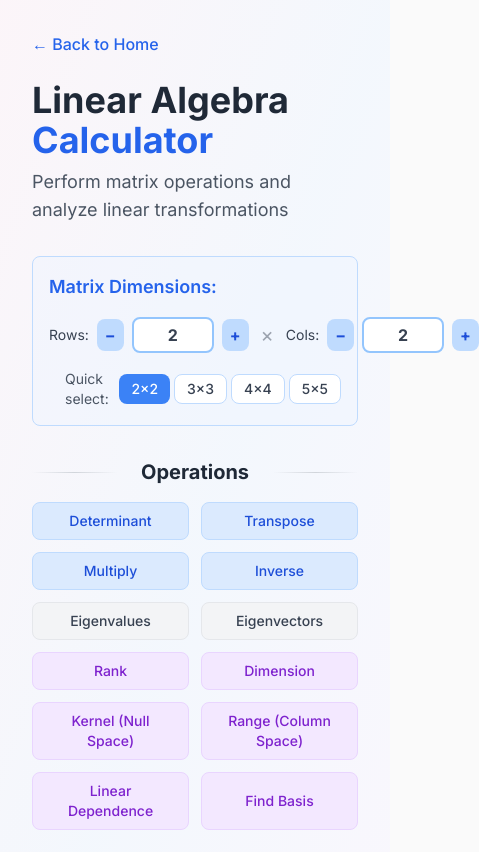
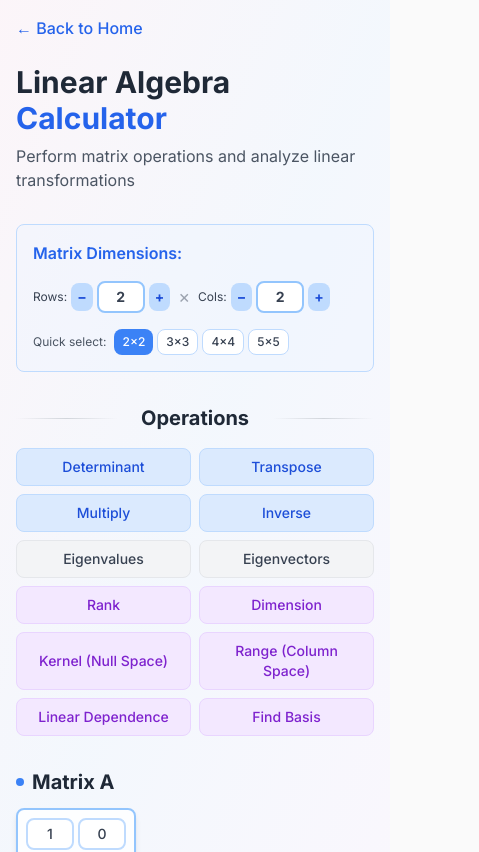
Before and after one commit to juliank1m/course-tools, a Next.js app: page /tools/linear-algebra in a window 390 px wide. Shown: the top 852 px of the page, 479 px wide, since content can reach past the window. Built offline with nearby package versions, Linux system fonts and the light colour scheme.

Commit message:
fix page formatting issues on other devices

```diff
--- a/app/page.tsx
+++ b/app/page.tsx
@@ -53,7 +53,7 @@ export default function Home() {
           <span className="text-gray-800">Course </span>
           <span className="text-blue-600">Tools</span>
         </h1>
-        <p className="text-xl text-gray-600 mb-12">
+        <p className="text-base sm:text-xl text-gray-600 mb-8 sm:mb-12">
           A collection of helpful calculators and utilities for your academic courses
         </p>
 
@@ -75,10 +75,10 @@ export default function Home() {
               <Link
                 key={tool.name}
                 href={tool.href}
-                className={`block p-6 border-2 rounded-lg hover:shadow-md transition-all backdrop-blur-sm ${colorClasses[tool.color as keyof typeof colorClasses]}`}
+                className={`block p-4 sm:p-6 border-2 rounded-lg hover:shadow-md transition-all backdrop-blur-sm ${colorClasses[tool.color as keyof typeof colorClasses]}`}
               >
                 <div className="flex items-start justify-between mb-2">
-                  <h2 className="text-xl font-semibold text-gray-800">{tool.name}</h2>
+                  <h2 className="text-lg sm:text-xl font-semibold text-gray-800">{tool.name}</h2>
                   <span className={`text-xs px-2 py-1 rounded-full font-medium ${badgeClasses[tool.color as keyof typeof badgeClasses]}`}>
                     {tool.category}
                   </span>
--- a/app/tools/linear-algebra/page.tsx
+++ b/app/tools/linear-algebra/page.tsx
@@ -666,7 +666,7 @@ export default function LinearAlgebraPage() {
   };
 
   return (
-    <main className="min-h-screen p-8 bg-gradient-to-br from-pink-50/60 via-blue-50/60 to-purple-50/60">
+    <main className="min-h-screen p-4 md:p-8 bg-gradient-to-br from-pink-50/60 via-blue-50/60 to-purple-50/60">
       <div className="max-w-6xl mx-auto">
         <Link
           href="/"
@@ -676,24 +676,24 @@ export default function LinearAlgebraPage() {
         </Link>
 
         <div className="mb-8">
-          <h1 className="text-4xl font-bold mb-2">
+          <h1 className="text-3xl sm:text-4xl font-bold mb-2">
             <span className="text-gray-800">Linear Algebra </span>
             <span className="text-blue-600">Calculator</span>
           </h1>
-          <p className="text-gray-600 text-lg">Perform matrix operations and analyze linear transformations</p>
+          <p className="text-gray-600 text-base sm:text-lg">Perform matrix operations and analyze linear transformations</p>
         </div>
 
         <div className="mb-8 p-4 bg-blue-50/50 border border-blue-200 rounded-lg">
-          <div className="flex items-center gap-4 flex-wrap">
-            <span className="text-blue-600 font-semibold text-lg">Matrix Dimensions:</span>
+          <div className="flex flex-col sm:flex-row items-start sm:items-center gap-4 flex-wrap">
+            <span className="text-blue-600 font-semibold text-base sm:text-lg whitespace-nowrap">Matrix Dimensions:</span>
 
-            <div className="flex items-center gap-3">
-              <div className="flex items-center gap-2">
-                <span className="text-gray-700 text-sm">Rows:</span>
+            <div className="flex items-center gap-2 sm:gap-3 flex-wrap">
+              <div className="flex items-center gap-1 sm:gap-2">
+                <span className="text-gray-700 text-xs sm:text-sm whitespace-nowrap">Rows:</span>
                 <button
                   onClick={() => updateMatrixRows(Math.max(1, matrixRows - 1))}
                   disabled={matrixRows <= 1}
-                  className="px-2 py-1 bg-blue-200 text-blue-700 rounded-lg hover:bg-blue-300 disabled:opacity-50 disabled:cursor-not-allowed font-bold transition-colors"
+                  className="px-1.5 sm:px-2 py-1 bg-blue-200 text-blue-700 rounded-lg hover:bg-blue-300 disabled:opacity-50 disabled:cursor-not-allowed font-bold transition-colors text-sm sm:text-base"
                 >
                   −
                 </button>
@@ -715,25 +715,25 @@ export default function LinearAlgebraPage() {
                       updateMatrixRows(clamped);
                     }
                   }}
-                  className="px-3 py-1 bg-white border-2 border-blue-300 rounded-lg text-gray-700 font-bold min-w-[40px] text-center focus:border-blue-500 focus:outline-none focus:ring-2 focus:ring-blue-200"
+                  className="px-2 sm:px-3 py-1 bg-white border-2 border-blue-300 rounded-lg text-gray-700 font-bold w-12 sm:min-w-[40px] text-center text-sm sm:text-base focus:border-blue-500 focus:outline-none focus:ring-2 focus:ring-blue-200"
                 />
                 <button
                   onClick={() => updateMatrixRows(Math.min(10, matrixRows + 1))}
                   disabled={matrixRows >= 10}
-                  className="px-2 py-1 bg-blue-200 text-blue-700 rounded-lg hover:bg-blue-300 disabled:opacity-50 disabled:cursor-not-allowed font-bold transition-colors"
+                  className="px-1.5 sm:px-2 py-1 bg-blue-200 text-blue-700 rounded-lg hover:bg-blue-300 disabled:opacity-50 disabled:cursor-not-allowed font-bold transition-colors text-sm sm:text-base"
                 >
                   +
                 </button>
               </div>
 
-              <span className="text-gray-400 text-xl">×</span>
+              <span className="text-gray-400 text-lg sm:text-xl">×</span>
 
-              <div className="flex items-center gap-2">
-                <span className="text-gray-700 text-sm">Cols:</span>
+              <div className="flex items-center gap-1 sm:gap-2">
+                <span className="text-gray-700 text-xs sm:text-sm whitespace-nowrap">Cols:</span>
                 <button
                   onClick={() => updateMatrixCols(Math.max(1, matrixCols - 1))}
                   disabled={matrixCols <= 1}
-                  className="px-2 py-1 bg-blue-200 text-blue-700 rounded-lg hover:bg-blue-300 disabled:opacity-50 disabled:cursor-not-allowed font-bold transition-colors"
+                  className="px-1.5 sm:px-2 py-1 bg-blue-200 text-blue-700 rounded-lg hover:bg-blue-300 disabled:opacity-50 disabled:cursor-not-allowed font-bold transition-colors text-sm sm:text-base"
                 >
                   −
                 </button>
@@ -755,26 +755,26 @@ export default function LinearAlgebraPage() {
                       updateMatrixCols(clamped);
                     }
                   }}
-                  className="px-3 py-1 bg-white border-2 border-blue-300 rounded-lg text-gray-700 font-bold min-w-[40px] text-center focus:border-blue-500 focus:outline-none focus:ring-2 focus:ring-blue-200"
+                  className="px-2 sm:px-3 py-1 bg-white border-2 border-blue-300 rounded-lg text-gray-700 font-bold w-12 sm:min-w-[40px] text-center text-sm sm:text-base focus:border-blue-500 focus:outline-none focus:ring-2 focus:ring-blue-200"
                 />
                 <button
                   onClick={() => updateMatrixCols(Math.min(10, matrixCols + 1))}
                   disabled={matrixCols >= 10}
-                  className="px-2 py-1 bg-blue-200 text-blue-700 rounded-lg hover:bg-blue-300 disabled:opacity-50 disabled:cursor-not-allowed font-bold transition-colors"
+                  className="px-1.5 sm:px-2 py-1 bg-blue-200 text-blue-700 rounded-lg hover:bg-blue-300 disabled:opacity-50 disabled:cursor-not-allowed font-bold transition-colors text-sm sm:text-base"
                 >
                   +
                 </button>
               </div>
             </div>
 
-            <div className="flex items-center gap-2 ml-4">
-              <span className="text-gray-600 text-sm">Quick select:</span>
+            <div className="flex items-center gap-2 sm:ml-4 flex-wrap">
+              <span className="text-gray-600 text-xs sm:text-sm whitespace-nowrap">Quick select:</span>
               <div className="flex gap-1">
                 {[2, 3, 4, 5].map((size) => (
                   <button
                     key={size}
                     onClick={() => updateMatrixSize(size)}
-                    className={`px-3 py-1 rounded-lg text-sm font-medium transition-colors ${
+                    className={`px-2 sm:px-3 py-1 rounded-lg text-xs sm:text-sm font-medium transition-colors ${
                       isSquare && matrixRows === size
                         ? "bg-blue-500 text-white"
                         : "bg-white text-gray-700 hover:bg-blue-100 border border-blue-200"
@@ -794,7 +794,7 @@ export default function LinearAlgebraPage() {
             <h2 className="text-xl font-bold text-gray-800 px-4">Operations</h2>
             <div className="h-px flex-1 bg-gradient-to-r from-transparent via-gray-300 to-transparent"></div>
           </div>
-          <div className="grid grid-cols-2 md:grid-cols-3 lg:grid-cols-4 gap-3">
+          <div className="grid grid-cols-2 sm:grid-cols-3 md:grid-cols-4 lg:grid-cols-4 gap-2 sm:gap-3">
             <button
               onClick={calculateDeterminant}
               disabled={!isSquare}
@@ -884,8 +884,8 @@ export default function LinearAlgebraPage() {
               <div className="w-2 h-2 rounded-full bg-blue-500"></div>
               <h2 className="text-xl font-bold text-gray-800">Matrix A</h2>
             </div>
-            <div className="inline-block border-2 border-blue-300 bg-white/80 backdrop-blur-sm p-4 rounded-lg shadow-md overflow-x-auto max-w-full">
-              <div className="grid gap-2" style={{ gridTemplateColumns: `repeat(${matrixCols}, minmax(64px, auto))` }}>
+            <div className="inline-block border-2 border-blue-300 bg-white/80 backdrop-blur-sm p-2 sm:p-4 rounded-lg shadow-md overflow-x-auto max-w-full">
+              <div className="grid gap-1 sm:gap-2" style={{ gridTemplateColumns: `repeat(${matrixCols}, minmax(48px, auto))` }}>
                 {matrix.map((row, i) =>
                   row.map((val, j) => (
                     <input
@@ -895,7 +895,7 @@ export default function LinearAlgebraPage() {
                       value={val}
                       onChange={(e) => updateMatrixValue(i, j, e.target.value)}
                       onKeyDown={(e) => handleMatrixKeyDown(e, i, j, "A")}
-                      className="w-16 px-2 py-1 text-center border-2 border-blue-200 rounded-lg bg-white text-gray-700 focus:border-blue-500 focus:outline-none focus:ring-2 focus:ring-blue-200 font-medium"
+                      className="w-12 sm:w-16 px-1 sm:px-2 py-1 text-center border-2 border-blue-200 rounded-lg bg-white text-gray-700 focus:border-blue-500 focus:outline-none focus:ring-2 focus:ring-blue-200 font-medium text-sm sm:text-base"
                     />
                   ))
                 )}
@@ -937,7 +937,7 @@ export default function LinearAlgebraPage() {
                         updateMatrixBCols(clamped);
                       }
                     }}
-                    className="px-2 py-1 bg-white border-2 border-purple-300 rounded-lg text-gray-700 font-bold w-12 text-center text-xs focus:border-purple-500 focus:outline-none focus:ring-2 focus:ring-purple-200"
+                    className="px-2 py-1 bg-white border-2 border-purple-300 rounded-lg text-gray-700 font-bold w-10 sm:w-12 text-center text-xs focus:border-purple-500 focus:outline-none focus:ring-2 focus:ring-purple-200"
                   />
                   <button
                     onClick={() => updateMatrixBCols(Math.min(10, matrixBCols + 1))}
@@ -949,8 +949,8 @@ export default function LinearAlgebraPage() {
                   <span className="text-gray-500 text-xs ml-1">({matrixB.length}×{matrixBCols})</span>
                 </div>
               </div>
-              <div className="inline-block border-2 border-purple-300 bg-white/80 backdrop-blur-sm p-4 rounded-lg shadow-md overflow-x-auto max-w-full">
-                <div className="grid gap-2" style={{ gridTemplateColumns: `repeat(${matrixBCols}, minmax(64px, auto))` }}>
+              <div className="inline-block border-2 border-purple-300 bg-white/80 backdrop-blur-sm p-2 sm:p-4 rounded-lg shadow-md overflow-x-auto max-w-full">
+                <div className="grid gap-1 sm:gap-2" style={{ gridTemplateColumns: `repeat(${matrixBCols}, minmax(48px, auto))` }}>
                   {matrixB.map((row, i) =>
                     row.map((val, j) => (
                       <input
@@ -960,7 +960,7 @@ export default function LinearAlgebraPage() {
                         value={val}
                         onChange={(e) => updateMatrixBValue(i, j, e.target.value)}
                         onKeyDown={(e) => handleMatrixKeyDown(e, i, j, "B")}
-                        className="w-16 px-2 py-1 text-center border-2 border-purple-200 rounded-lg bg-white text-gray-700 focus:border-purple-500 focus:outline-none focus:ring-2 focus:ring-purple-200 font-medium"
+                        className="w-12 sm:w-16 px-1 sm:px-2 py-1 text-center border-2 border-purple-200 rounded-lg bg-white text-gray-700 focus:border-purple-500 focus:outline-none focus:ring-2 focus:ring-purple-200 font-medium text-sm sm:text-base"
                       />
                     ))
                   )}
```
Also changed, not shown: app/tools/vectors/page.tsx (+19 -17 lines).
